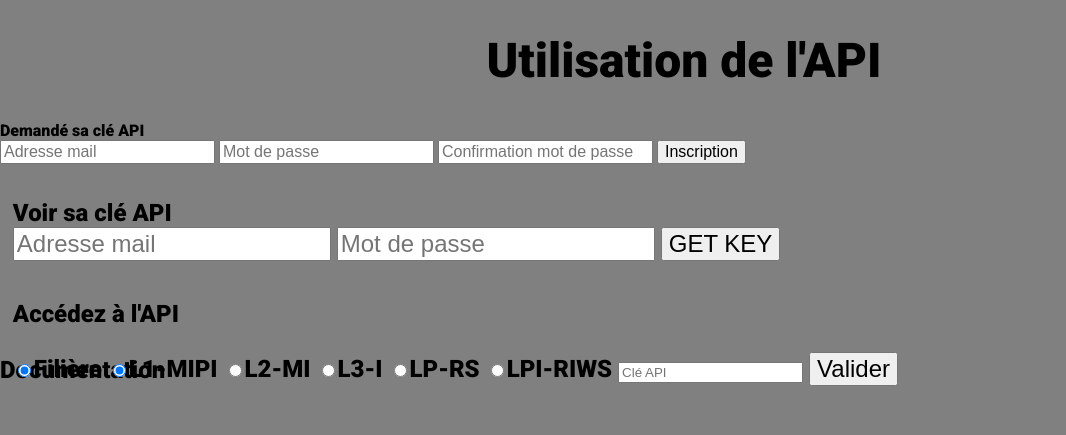
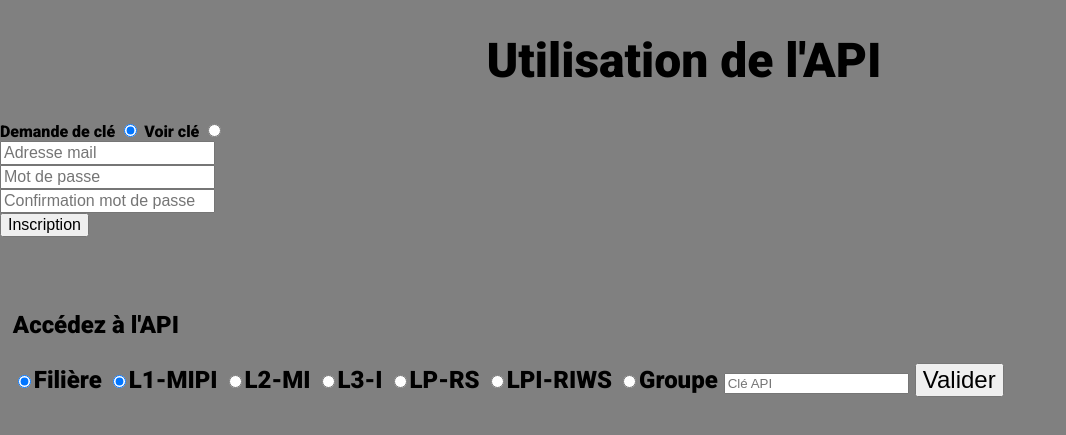
Before and after one commit to Nathan-str/ProjetAvril, a PHP site: page /documentation.php in a window 1280 px wide. Shown: the part 100-535 px from the top of the page, without its empty margins (0-1066 px from the left). Run offline with PHP 8.4, Linux system fonts and the light colour scheme.

Commit message:
Possibilité de choisir le groupe pour l'API et variation JS selon le choix formulaire pour taper la clé et voir l'API

```diff
--- a/Projet Avril/étudiant/documentation.php
+++ b/Projet Avril/étudiant/documentation.php
@@ -87,22 +87,22 @@ function errorConnexion(){
 
 <h1 class="h1-key">Utilisation de l'API</h1>
 
+
 <div class="inscription-cle-api">
-	<label>Demandé sa clé API</label>
 	<form action="cle.php" method="get">
-		<input type="email" name="mail" placeholder="Adresse mail" class="form-cle-api" />
-		<input type="password" name="pwd" placeholder="Mot de passe" class="form-cle-api" />
-		<input type="password" name="pwd1" placeholder="Confirmation mot de passe" class="form-cle-api" />
-		<input type="submit" value="Inscription" class="form-cle-api" />
-	</form>
-</div>
+		<label>Demande de clé</label>
+		<input type="radio" name="choose" onclick="changement()" id="choix1" value="inscription" checked="" />
+		<label>Voir clé</label>
+		<input type="radio" name="choose" onclick="changement()" id="choix2" value="connexion"/>
 
-<div class="demande-cle-api">
-	<label>Voir sa clé API</label>
-	<form action="cle.php" method="get">
-		<input type="email" name="key-mail" placeholder="Adresse mail" class="form-cle-api" />
-		<input type="password" name="key-pwd" placeholder="Mot de passe" class="form-cle-api" />
-		<input type="submit" value="GET KEY" class="form-cle-api" />
+		<input type="email" name="mail" placeholder="Adresse mail" id="Imail" class="form-cle-api" style='display:block;'/>
+		<input type="password" name="pwd" placeholder="Mot de passe" id="Ipwd" class="form-cle-api" style='display:block;'/>
+		<input type="password" name="pwd1" placeholder="Confirmation mot de passe" id="Ipwd1" class="form-cle-api" style='display:block;'/>
+		<input type="submit" value="Inscription" id="Isubmit" class="form-cle-api" style='display:block;'/>
+
+		<input type="email" name="key-mail" placeholder="Adresse mail" id="Cmail" class="form-cle-api" style='display:none;'/>
+		<input type="password" name="key-pwd" placeholder="Mot de passe" id="Cpwd" class="form-cle-api" style='display:none;'/>
+		<input type="submit" value="GET KEY" id="Csubmit" class="form-cle-api" style='display:none;'/>
 	</form>
 
 	<?php
@@ -117,36 +117,221 @@ function errorConnexion(){
 	<p>Accédez à l'API</p>
 	<form action="apiEtu.php" method="get" class="formulaire-API1">
 
-		<input type="radio" name="choix" value="filiere" checked="" />Filière
-		<input class="filiere" type="radio" name="filiere" checked="" value="L1-MIPI" />L1-MIPI
-		<input class="filiere" type="radio" name="filiere" value="L2-MI" />L2-MI
-		<input class="filiere" type="radio" name="filiere" value="L3-I" />L3-I
-		<input class="filiere" type="radio" name="filiere" value="LP RS" />LP-RS
-		<input class="filiere" type="radio" name="filiere" value="LPI-RIWS" />LPI-RIWS
+		<input type="radio" name="choix" onclick="change()" value="filiere" id="choice" checked="" />Filière
+		<input class="filiere" type="radio" onclick="selection()" name="filiere" id="L1-MIPI" checked="" value="L1-MIPI" />L1-MIPI
+		<input class="filiere" type="radio" onclick="selection()" name="filiere" id="L2-MI" value="L2-MI" />L2-MI
+		<input class="filiere" type="radio" onclick="selection()" name="filiere" id="L3-I" value="L3-I" />L3-I
+		<input class="filiere" type="radio" onclick="selection()" name="filiere" id="LP-RS" value="LP RS" />LP-RS
+		<input class="filiere" type="radio" onclick="selection()" name="filiere" id="LPI-RIWS" value="LPI-RIWS" />LPI-RIWS
+
+		<input type="radio" name="choix" onclick="change()" id="choice1" value="groupe" />Groupe
+		<select name="groupe" id="groupe" style='display:none;'>
+			<option>Choisissez la filière puis le groupe</option>
+			<option id="A1" style='display:none;'>A1</option>
+			<option id="A2" style='display:none;'>A2</option>
+			<option id="A3" style='display:none;'>A3</option>
+			<option id="B1" style='display:none;'>B1</option>
+			<option id="B2" style='display:none;'>B2</option>
+			<option id="B3" style='display:none;'>B3</option>
+			<option id="C1" style='display:none;'>C1</option>
+			<option id="C2" style='display:none;'>C2</option>
+			<option id="C3" style='display:none;'>C3</option>
+			<option id="D1" style='display:none;'>D1</option>
+			<option id="D2" style='display:none;'>D2</option>
+			<option id="D3" style='display:none;'>D3</option>
+			<option id="E1" style='display:none;'>E1</option>
+			<option id="E2" style='display:none;'>E2</option>
+			<option id="E3" style='display:none;'>E3</option>
+		</select>
+
 		<input type="text" name="cle" placeholder="Clé API" />
 		<input class="form-cle-api" type="submit" value="Valider">
-
-		<!--<input type="radio" name="choix" value="groupe" />Groupe
-		<input class="groupe" type="radio" name="filiere" value="A1" />
-		<input class="groupe" type="radio" name="filiere" value="A2" />
-		<input class="groupe" type="radio" name="filiere" value="A3" />
-		<input class="groupe" type="radio" name="filiere" value="B1" />
-		<input class="groupe" type="radio" name="filiere" value="B2" />
-		<input class="groupe" type="radio" name="filiere" value="B3" />
-		<input class="groupe" type="radio" name="filiere" value="C1" />
-		<input class="groupe" type="radio" name="filiere" value="C2" />
-		<input class="groupe" type="radio" name="filiere" value="C3" />
-		<input class="groupe" type="radio" name="filiere" value="D1" />
-		<input class="groupe" type="radio" name="filiere" value="D2" />
-		<input class="groupe" type="radio" name="filiere" value="D3" />
-		<input class="groupe" type="radio" name="filiere" value="E1" />
-		<input class="groupe" type="radio" name="filiere" value="E2" />
-		<input class="groupe" type="radio" name="filiere" value="E3" />-->
 	</form>
 </div>
 
 
-<h2>Documentation</h2>
+
+<script>
+	$choix1 = document.getElementById("choix1");
+	$choix2 = document.getElementById("choix2");
+
+	$Imail = document.getElementById("Imail");
+	$Ipwd = document.getElementById("Ipwd");
+	$Ipwd1 = document.getElementById("Ipwd1");
+	$Isubmit = document.getElementById("Isubmit");
+
+	$Cmail = document.getElementById("Cmail");
+	$Cpwd = document.getElementById("Cpwd");
+	$Csubmit = document.getElementById("Csubmit");
+
+	function changement(){
+		if (choix1.checked){
+
+			$Imail.style.display = "block";
+			$Ipwd.style.display = "block";
+			$Ipwd1.style.display = "block";
+			$Isubmit.style.display = "block";
+			$Cmail.style.display = "none";
+			$Cpwd.style.display = "none";
+			$Csubmit.style.display = "none";
+
+		}else if (choix2.checked) {
+
+			$Imail.style.display = "none";
+			$Ipwd.style.display = "none";
+			$Ipwd1.style.display = "none";
+			$Isubmit.style.display = "none";
+			$Cmail.style.display = "block";
+			$Cpwd.style.display = "block";
+			$Csubmit.style.display = "block";
+
+		}
+	}
+
+	//-----------------------------------------------------
+
+	$Bfiliere = document.getElementById("choice");
+	$Bgroupe = document.getElementById("choice1");
+
+	$L1MIPI = document.getElementById("L1-MIPI");
+	$L2MI = document.getElementById("L2-MI");
+	$L3I = document.getElementById("L3-I");
+	$LPRS = document.getElementById("LP-RS");
+	$LPIRIWS = document.getElementById("LPI-RIWS");
+
+	$groupe = document.getElementById("groupe");
+	$A1 = document.getElementById("A1");
+	$A2 = document.getElementById("A2");
+	$A3 = document.getElementById("A3");
+	$B1 = document.getElementById("B1");
+	$B2 = document.getElementById("B2");
+	$B3 = document.getElementById("B3");
+	$C1 = document.getElementById("C1");
+	$C2 = document.getElementById("C2");
+	$C3 = document.getElementById("C3");
+	$D1 = document.getElementById("D1");
+	$D2 = document.getElementById("D2");
+	$D3 = document.getElementById("D3");
+	$E1 = document.getElementById("E1");
+	$E2 = document.getElementById("E2");
+	$E3 = document.getElementById("E3");
+
+	function change(){
+		if ($Bfiliere.checked){
+			$groupe.style.display = "none";
+		}else if ($Bgroupe.checked) {
+			$groupe.style.display = "block";
+		}
+	}
+
+	function selection(){
+		if ($L1MIPI.checked) {
+			$A1.style.display = "block";
+			$A2.style.display = "block";
+			$A3.style.display = "block";
+
+			$B1.style.display = "none";
+			$B2.style.display = "none";
+			$B3.style.display = "none";
+
+			$C1.style.display = "none";
+			$C2.style.display = "none";
+			$C3.style.display = "none";
+
+			$D1.style.display = "none";
+			$D2.style.display = "none";
+			$D3.style.display = "none";
+
+			$E1.style.display = "none";
+			$E2.style.display = "none";
+			$E3.style.display = "none";
+		}else if ($L2MI.checked) {
+			$B1.style.display = "block";
+			$B2.style.display = "block";
+			$B3.style.display = "block";
+
+			$A1.style.display = "none";
+			$A2.style.display = "none";
+			$A3.style.display = "none";
+
+			$C1.style.display = "none";
+			$C2.style.display = "none";
+			$C3.style.display = "none";
+
+			$D1.style.display = "none";
+			$D2.style.display = "none";
+			$D3.style.display = "none";
+
+			$E1.style.display = "none";
+			$E2.style.display = "none";
+			$E3.style.display = "none";
+		}else if ($L3I.checked) {
+			$C1.style.display = "block";
+			$C2.style.display = "block";
+			$C3.style.display = "block";
+
+			$B1.style.display = "none";
+			$B2.style.display = "none";
+			$B3.style.display = "none";
+
+			$A1.style.display = "none";
+			$A2.style.display = "none";
+			$A3.style.display = "none";
+
+			$D1.style.display = "none";
+			$D2.style.display = "none";
+			$D3.style.display = "none";
+
+			$E1.style.display = "none";
+			$E2.style.display = "none";
+			$E3.style.display = "none";
+		}else if ($LPRS.checked) {
+			$D1.style.display = "block";
+			$D2.style.display = "block";
+			$D3.style.display = "block";
+
+			$B1.style.display = "none";
+			$B2.style.display = "none";
+			$B3.style.display = "none";
+
+			$C1.style.display = "none";
+			$C2.style.display = "none";
+			$C3.style.display = "none";
+
+			$A1.style.display = "none";
+			$A2.style.display = "none";
+			$A3.style.display = "none";
+
+			$E1.style.display = "none";
+			$E2.style.display = "none";
+			$E3.style.display = "none";
+		}else if ($LPIRIWS.checked) {
+			$E1.style.display = "block";
+			$E2.style.display = "block";
+			$E3.style.display = "block";
+
+			$B1.style.display = "none";
+			$B2.style.display = "none";
+			$B3.style.display = "none";
+
+			$C1.style.display = "none";
+			$C2.style.display = "none";
+			$C3.style.display = "none";
+
+			$D1.style.display = "none";
+			$D2.style.display = "none";
+			$D3.style.display = "none";
+
+			$A1.style.display = "none";
+			$A2.style.display = "none";
+			$A3.style.display = "none";
+		}
+	}
+
+
+
+
+</script>
 
 </body>
 </html>
```
